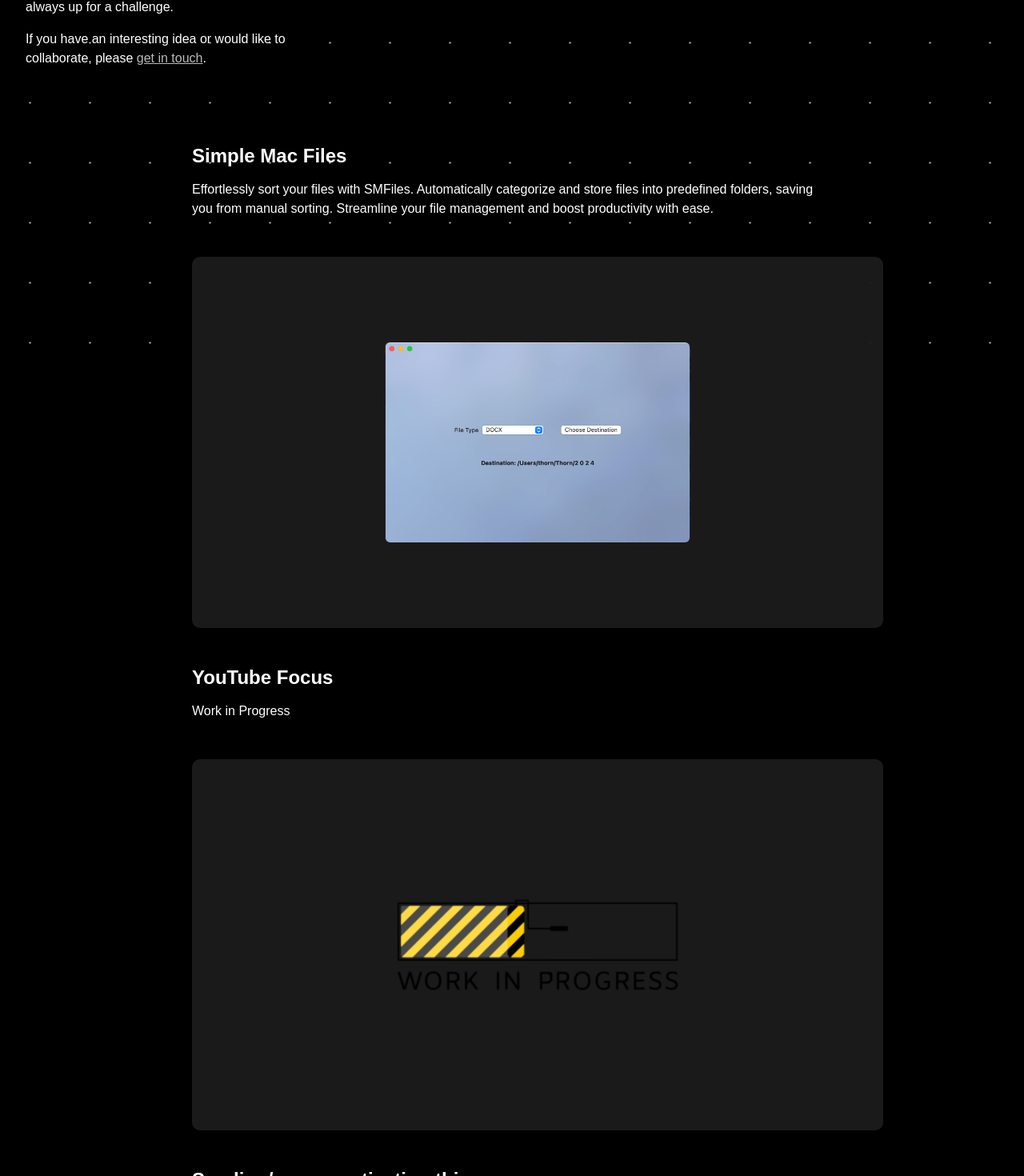
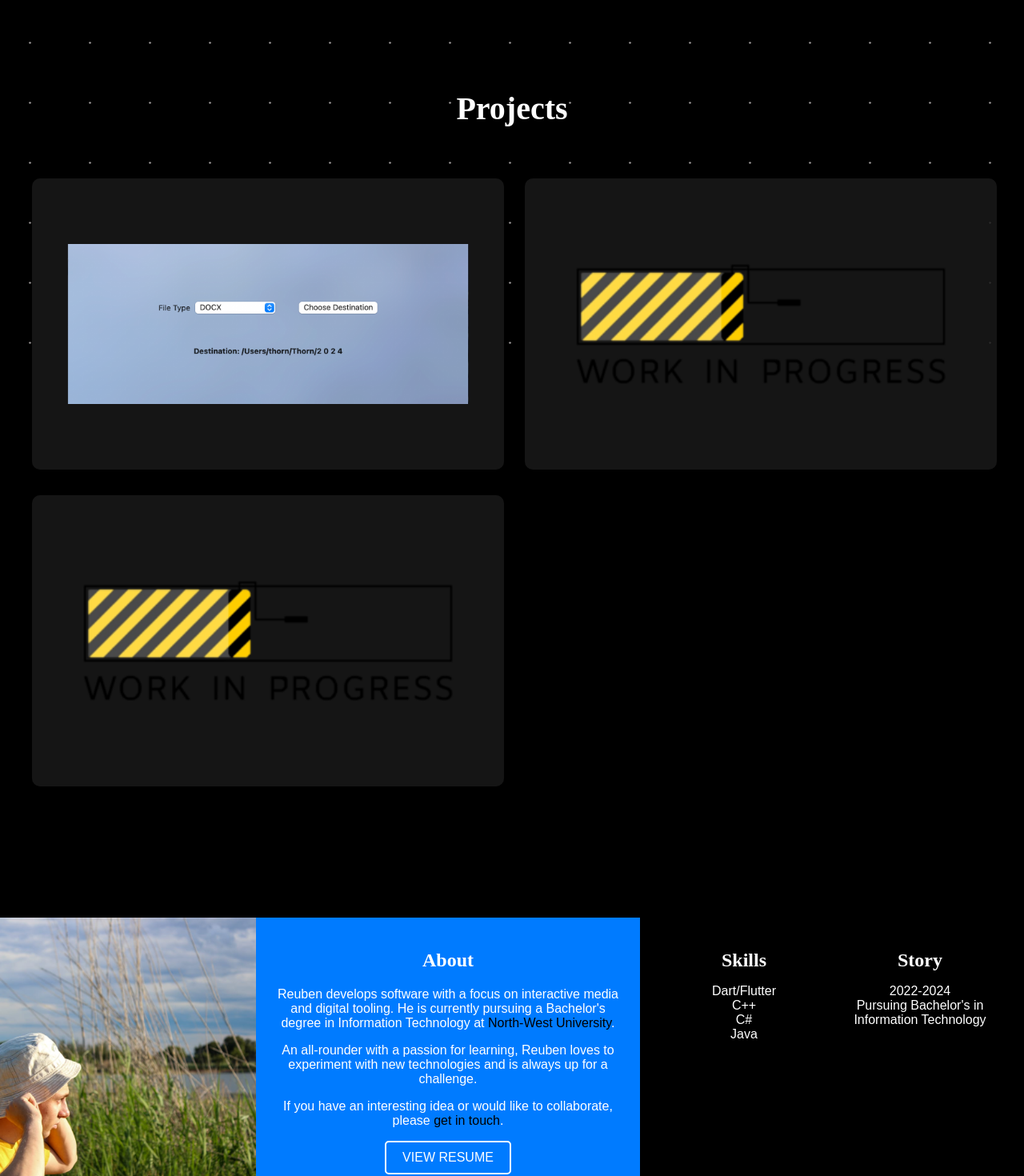
Before and after one commit to Th0rn4/reuben-thorn, a React (Vite) app: page / in a window 1280 px wide. Shown: the part 359-1829 px from the top of the page at 80% size. Built offline with nearby package versions, Linux system fonts and the light colour scheme.

Commit message:
Updated Website with a better about section

```diff
--- a/src/About.css
+++ b/src/About.css
@@ -1,72 +1,100 @@
 .about {
   display: flex;
   justify-content: space-between;
-  padding: 2rem;
-  margin-top: 100px; /* This can be adjusted if needed */
-  color: #fff;
-  background-color: #00000000;
-  box-sizing: border-box;
+  align-items: stretch;
+  margin-top: 100px;
+  color: #000;
+  padding: 0; /* Remove padding to avoid gaps */
+  border-radius: 10px;
+  box-shadow: 0px 4px 10px rgba(0, 0, 0, 0.1);
+}
+
+.about-image {
+  flex: 1;
+  max-width: 30%; /* Image on the left */
+}
+
+.about-image img {
+  width: 100%;
+  height: 100%; /* Ensure the image covers the entire height */
+  object-fit: cover;
+}
+
+.about-content {
+  display: flex;
+  justify-content: space-between;
+  flex: 3;
+  width: 100%;
 }
 
 .about-section {
   flex: 1;
-  margin: 0 1rem;
-  text-align: left;
+  padding: 20px;
+  box-sizing: border-box;
+  color: #fff;
+  font-family: Arial, sans-serif; /* Normal font for regular text */
 }
 
-.about-left {
-  text-align: left;
-  margin-left: 0rem;
+.about-center {
+  background-color: #007bff; /* Blue background in the center */
+}
+
+.about-center h2 {
+  font-family: "Garamond Premier Pro Semibold Caption", serif; /* Special font for headers */
+}
+
+.about-center p {
+  font-family: Arial, sans-serif; /* Ensure normal font for paragraphs */
 }
 
 .about-right {
-  text-align: left;
-  margin-right: 1rem;
+  background-color: #000; /* Black background on the right */
+  display: flex;
+  justify-content: space-between;
 }
 
-.about-section h2 {
-  font-size: 1.5rem;
-  margin-bottom: 1rem;
+.skills-section,
+.story-section {
+  flex: 1;
+  margin: 0 10px; /* Add some space between the sections */
 }
 
-.about-section p {
+.skills-section h2,
+.story-section h2 {
+  font-size: 1.5rem;
+  margin-bottom: 10px;
+  font-family: "Garamond Premier Pro Semibold Caption", serif; /* Special font for headers */
+}
+
+.skills-section p .story-section p {
+  font-size: 1.2rem;
+  font-family: Arial, sans-serif; /* Normal font for regular text */
+}
+
+.resume-button {
+  background-color: transparent;
+  color: #fff;
+  border: 2px solid #fff;
+  padding: 10px 20px;
   font-size: 1rem;
-  line-height: 1.5;
-  margin-bottom: 1rem;
+  cursor: pointer;
+  text-transform: uppercase;
+  border-radius: 5px;
+  transition: all 0.3s ease;
+  display: inline-block;
+}
+
+.resume-button:hover {
+  background-color: #fff;
+  color: #000;
 }
 
 .about-section a {
-  color: #bbb;
-  text-decoration: underline;
+  color: #000; /* Set link color to black */
+  text-decoration: none; /* Remove underline */
 }
 
 .about-section a:hover {
-  color: #007bff;
+  color: #ffffff; /* Set hover color to white */
+  text-decoration: underline; /* Add underline on hover */
 }
-
-@media (max-width: 768px) {
-  .about {
-    flex-direction: column;
-    align-items: center;
-    padding: 1rem;
-    margin-top: 250px; /* Increased margin to avoid overlap */
-  }
-
-  .about-section {
-    margin: 1rem 0;
-    text-align: center;
-  }
-
-  .about-section h2 {
-    font-size: 1.2rem;
-  }
-
-  .about-section p {
-    font-size: 0.9rem;
-  }
-
-  .about-left,
-  .about-right {
-    margin: 0;
-  }
-}
--- a/src/About.jsx
+++ b/src/About.jsx
@@ -1,28 +1,42 @@
 import React from "react";
 import "./About.css";
+import profileImage from "./assets/Me.jpg";
 
 const About = () => {
   return (
     <div className="about">
-      <div className="about-section about-left">
+      <div className="about-image">
+        <img src={profileImage} alt="Reuben Thorn" />
+      </div>
+      <div className="about-content">
+        <div className="about-section about-center">
           <h2>About</h2>
           <p>
-          Reuben develops software with a focus on interactive media and digital
-          tooling. He is currently pursuing a Bachelor's degree in Information
-          Technology at{" "}
+            Reuben develops software with a focus on interactive media and
+            digital tooling. He is currently pursuing a Bachelor's degree in
+            Information Technology at{" "}
             <a href="https://www.nwu.ac.za">North-West University</a>.
           </p>
           <p>
-          An all-rounder with a passion for learning, Reuben loves to experiment
-          with new technologies and is always up for a challenge.
+            An all-rounder with a passion for learning, Reuben loves to
+            experiment with new technologies and is always up for a challenge.
           </p>
           <p>
             If you have an interesting idea or would like to collaborate, please{" "}
             <a href="mailto:reuben.j.thorn@gmail.com">get in touch</a>.
           </p>
+          <a
+            href="https://drive.google.com/file/d/1x0hQBHBXQfeeXulO7jF3rY9fCYxgG3Ay/view?usp=sharing"
+            target="_blank"
+            rel="noopener noreferrer"
+            className="resume-link"
+          >
+            <button className="resume-button">View Resume</button>
+          </a>
         </div>
-      <div className="about-section about-center">
-        <h2> Skills</h2>
+        <div className="about-section about-right">
+          <div className="skills-section">
+            <h2>Skills</h2>
             <p>
               Dart/Flutter
               <br />
@@ -33,14 +47,15 @@
               Java
             </p>
           </div>
-      <div className="about-section about-right">
+          <div className="story-section">
             <h2>Story</h2>
             <p>
               2022-2024
               <br />
               Pursuing Bachelor's in Information Technology
-          <br />
             </p>
+          </div>
+        </div>
       </div>
     </div>
   );
--- a/src/App.jsx
+++ b/src/App.jsx
@@ -8,8 +8,8 @@
   return (
     <div className="App">
       <Navbar />
+      <Projects />
       <About />
-      <Projects />
     </div>
   );
 };
--- a/src/Navbar.jsx
+++ b/src/Navbar.jsx
@@ -56,7 +56,7 @@
           LinkedIn
         </a>
         <a
-          href="https://drive.google.com/file/d/1HahVheGg_DMwRe5HloX_l-LjN0qeoKDS/view?usp=sharing"
+          href="https://drive.google.com/file/d/1x0hQBHBXQfeeXulO7jF3rY9fCYxgG3Ay/view?usp=sharing"
           className="navbar-item"
         >
           Resume
--- a/src/Projects.css
+++ b/src/Projects.css
@@ -1,49 +1,55 @@
-.projects {
+.projects-container {
   display: flex;
   flex-direction: column;
   align-items: center;
+  padding: 2rem;
+  margin-top: 2rem;
+}
+
+/* Introduction Text Styling */
+.projects-intro {
+  margin-top: 8rem;
+  font-family: Arial, sans-serif; /* Normal font */
+  font-size: 2.5rem;
+  text-align: center;
+  margin-bottom: 1rem;
+  color: #fff; /* Set text color */
+  max-width: 600px;
+}
+
+.projects-title {
+  margin-top: 8rem;
+  font-family: "Garamond Premier Pro Semibold Caption", serif;
+  font-size: 2.5rem;
+  font-weight: 600;
+  text-align: center;
+  margin-bottom: 2rem;
+  color: #fff;
+}
+
+.projects {
+  display: grid;
+  grid-template-columns: repeat(2, 1fr);
+  gap: 2rem;
+  width: 100%;
+  max-width: 1200px;
   padding: 2rem;
   background-color: transparent;
 }
 
 .project-card {
-  display: flex;
-  flex-direction: column;
-  align-items: center;
-  margin-bottom: 2rem;
-  width: 80%;
-  max-width: 800px;
+  margin-bottom: 0;
+  width: 90%;
+  max-width: none;
   color: #fff;
   text-align: left;
   will-change: transform;
 }
 
-.project-info {
+.project-image-container {
+  position: relative;
   width: 100%;
-  padding: 1rem;
-  margin-bottom: 1rem;
-  text-align: left;
-}
-
-.project-info h3 {
-  margin: 0;
-  font-size: 1.5rem;
-}
-
-.project-info p {
-  font-size: 1rem;
-  line-height: 1.5;
-  margin: 1rem 0;
-}
-
-.project-link {
-  display: block;
-  width: 100%;
-  text-decoration: none;
-}
-
-.project-image-container {
-  width: 100%;
+  height: 300px;
   display: flex;
   justify-content: center;
   align-items: center;
@@ -59,33 +65,62 @@
   transform: perspective(1000px);
 }
 
-.project-image-container:hover {
-  box-shadow: 0 8px 16px rgba(0, 0, 0, 0.3);
-  background: rgba(89, 164, 244, 0.3);
-  transform: perspective(1000px) rotateX(10deg) rotateY(10deg);
+.project-image-container::before {
+  content: "";
+  position: absolute;
+  top: 0;
+  left: 0;
+  width: 100%;
+  height: 100%;
+  background: #00000033;
+  border-radius: 10px;
+  transition: background 0.3s ease;
+  z-index: 1;
+}
+
+.project-image-container:hover::before {
+  background: rgba(0, 0, 0, 0.3);
 }
 
 .project-image {
-  width: 400px;
-  height: 400px;
-  object-fit: contain;
+  width: 100%;
+  height: 200px;
+  object-fit: cover;
+  z-index: 2;
+  transition: filter 0.3s ease;
+}
+
+.project-image-container:hover .project-image {
+  filter: brightness(0.3);
+}
+
+.project-info {
+  position: absolute;
+  top: 50%;
+  left: 50%;
+  transform: translate(-50%, -50%);
+  text-align: center;
+  color: #fff;
+  opacity: 0;
+  transition: opacity 0.3s ease, transform 0.3s ease;
+  z-index: 3;
+  font-size: 1.5rem;
+  font-weight: bold;
+}
+
+.project-image-container:hover .project-info {
+  opacity: 1;
+  transform: translate(-50%, -50%) scale(1.1);
 }
 
 @media (max-width: 768px) {
   .projects {
+    grid-template-columns: 1fr;
     padding: 1rem;
   }
 
   .project-card {
-    width: 80%;
-  }
-
-  .project-info h3 {
-    font-size: 1.2rem;
-  }
-
-  .project-info p {
-    font-size: 0.9rem;
+    width: 100%;
   }
 
   .project-image-container {
@@ -93,7 +128,10 @@
   }
 
   .project-image {
-    width: 100%;
-    height: auto;
+    height: 150px;
+  }
+
+  .project-info {
+    font-size: 1.2rem;
   }
 }
--- a/src/Projects.jsx
+++ b/src/Projects.jsx
@@ -1,4 +1,4 @@
-import React, { useRef, useState, useLayoutEffect } from "react";
+import React, { useRef, useLayoutEffect } from "react";
 import "./Projects.css";
 import SMFiles from "./assets/SMFiles.png";
 import workip from "./assets/workinprogress.png";
@@ -7,20 +7,16 @@
 const projects = [
   {
     title: "Simple Mac Files",
-    description:
-      "Effortlessly sort your files with SMFiles. Automatically categorize and store files into predefined folders, saving you from manual sorting. Streamline your file management and boost productivity with ease.",
     link: "https://github.com/Th0rn4/simple-mac-files",
     image: SMFiles,
   },
   {
     title: "YouTube Focus",
-    description: "Work in Progress",
     link: "https://example.com/mogic",
     image: workip,
   },
   {
     title: "Sending/group motivation thing",
-    description: "Work in progress",
     link: "https://example.com/mogic",
     image: workip,
   },
@@ -43,13 +39,17 @@
   }, []);
 
   return (
+    <div className="projects-container">
+      {/* Introduction Text */}
+      <div className="projects-intro">
+        Heyo, I’m Reuben! I’m currently pursuing a Bachelor's degree in
+        Information Technology.
+      </div>
+
+      <div className="projects-title">Projects</div>
       <div className="projects">
         {projects.map((project, index) => (
           <div key={project.title} className="project-card">
-          <div className="project-info">
-            <h3>{project.title}</h3>
-            <p>{project.description}</p>
-          </div>
             <a
               href={project.link}
               className="project-link"
@@ -59,21 +59,21 @@
               <div
                 ref={(el) => (tiltRefs.current[index] = el)}
                 className="project-image-container"
-              style={{
-                transformStyle: "preserve-3d",
-                transform: "perspective(1000px)",
-              }}
               >
                 <img
                   src={project.image}
                   alt={project.title}
                   className="project-image"
                 />
+                <div className="project-info">
+                  <h3>{project.title}</h3>
+                </div>
               </div>
             </a>
           </div>
         ))}
       </div>
+    </div>
   );
 };
 
```
Also changed, not shown: src/assets/Me.jpg (added). Lines whose indentation alone changed are shown as unchanged.
